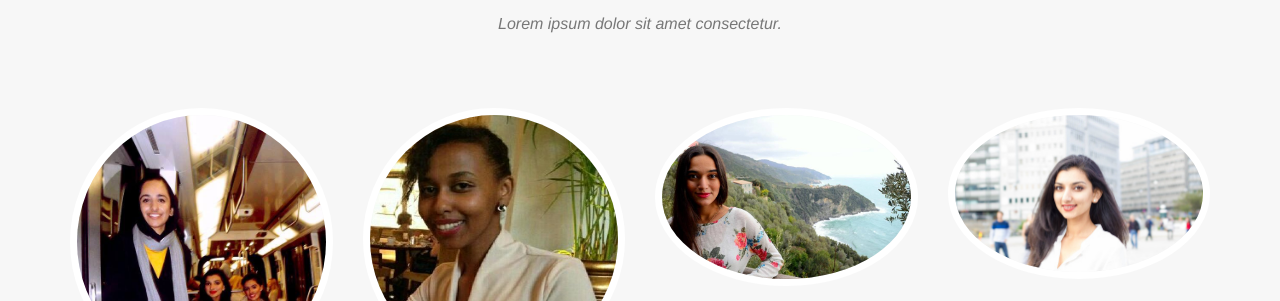
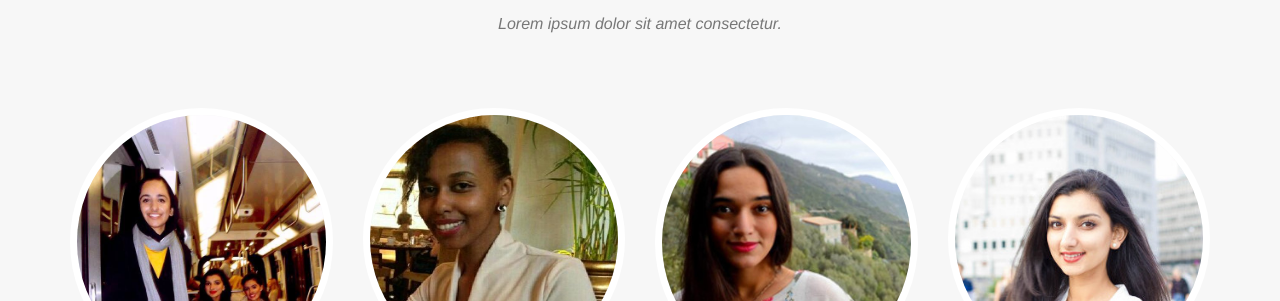
Before and after one commit to sperofoto/sperony, a plain HTML site: page index.html in a window 1280 px wide. Shown: the part 4640-4941 px from the top of the page. Drawn offline with nearby package versions, Linux system fonts and the light colour scheme; a web font is replaced by a local one.

Commit message:
opplasting 8

```diff
--- a/index.html
+++ b/index.html
@@ -47,6 +47,7 @@
                     <span class="icon-bar"></span>
                 </button>
                 <a class="navbar-brand page-scroll" href="#page-top">Spero Photography</a>
+                 <img src="img/portfolio/" class="img-responsive img-circle" alt="">
             </div>
 
             <!-- Collect the nav links, forms, and other content for toggling -->
@@ -344,7 +345,7 @@
                 </div>
                 <div class="col-sm-3">
                     <div class="team-member">
-                        <img src="img/team/2.jpg" class="img-responsive img-circle" alt="">
+                        <img src="img/team/t.jpg" class="img-responsive img-circle" alt="">
                         <h4>Tarawat Rasuli</h4>
                         <p class="text-muted">Daglig Leder</p>
                         <ul class="list-inline social-buttons">
@@ -359,7 +360,7 @@
                 </div>
                 <div class="col-sm-3">
                     <div class="team-member">
-                        <img src="img/team/3.jpg" class="img-responsive img-circle" alt="">
+                        <img src="img/team/b.jpg" class="img-responsive img-circle" alt="">
                         <h4>Bushra Butt</h4>
                         <p class="text-muted">Prosjektleder</p>
                         <ul class="list-inline social-buttons">
```
Also changed, not shown: img/portfolio/logo.jpg (added), img/team/b.jpg (added), img/team/t.jpg (added).
